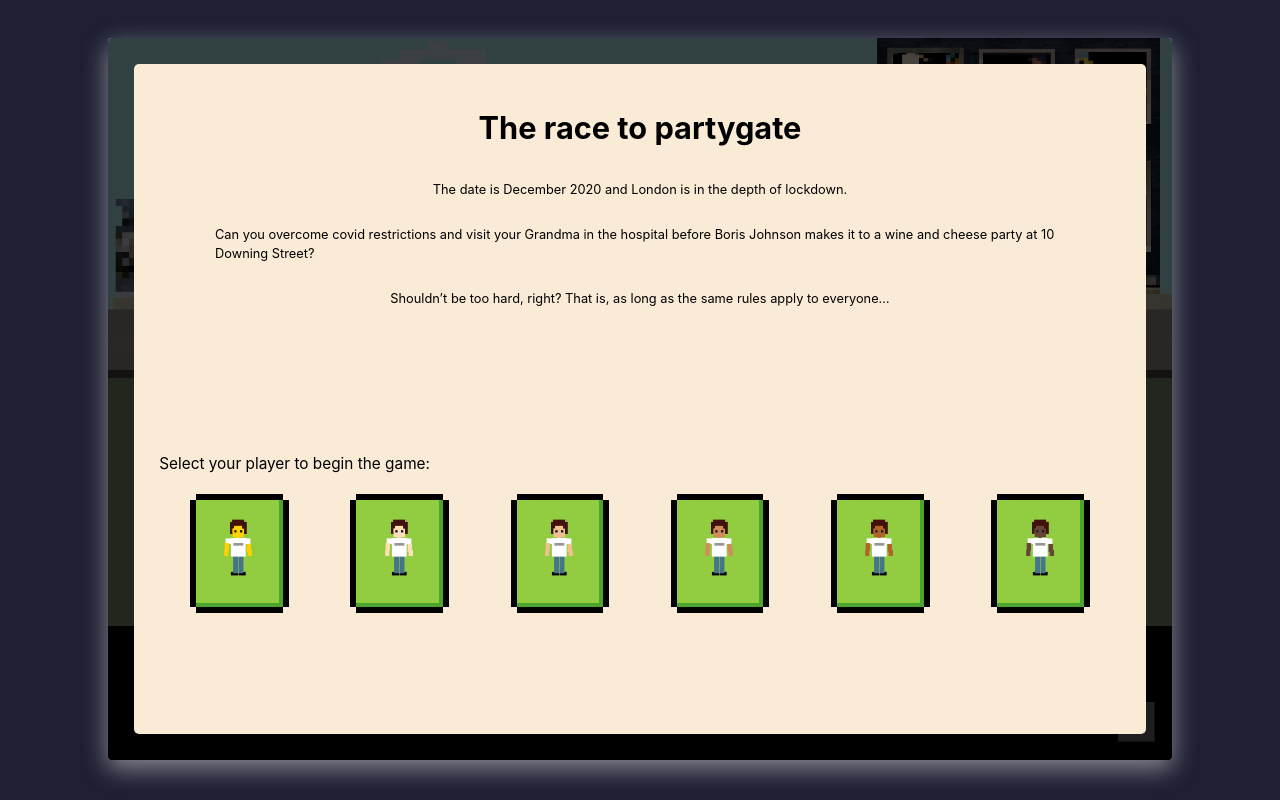
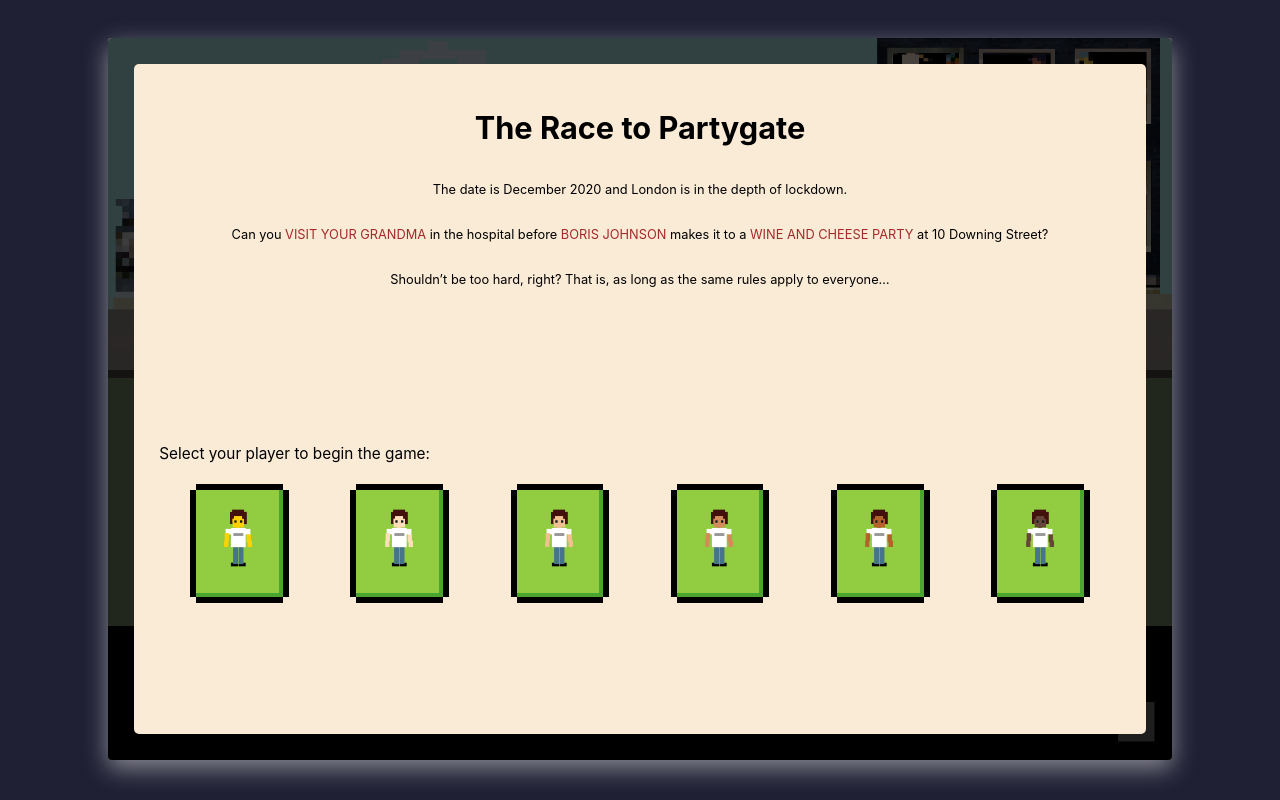
Before and after one commit to adamdavidcole/you-say-tory-we-say-party, a website built with Parcel: page src/index.html in a window 1280 px wide. Both pictures are taken after a click on the link "Begin". Shown: the part 2-802 px from the top of the page. Built offline with nearby package versions, Linux system fonts and the light colour scheme.

Commit message:
highlight works in intro

```diff
--- a/src/index.html
+++ b/src/index.html
@@ -137,13 +137,15 @@
         <div id="game-overlay-wrapper" class="hidden">
           <!-- GAME INTRO OVERLAY -->
           <div class="game-overlay hidden" id="game-intro-screen">
-            <h1>The race to partygate</h1>
+            <h1>The Race to Partygate</h1>
             <div class="game-overlay-content hidden" id="game-overlay-content-multi">
               <p>The date is December 2020 and London is in the depth of lockdown.</p>
 
               <p>
-                Can the commoner overcome covid restrictions and visit your Grandma in the hospital
-                before Boris Johnson makes it to a wine and cheese party at 10 Downing Street?
+                Can the commoner overcome covid restrictions and
+                <span class="highlight">visit your Grandma</span> in the hospital before
+                <span class="highlight">Boris Johnson</span> makes it to a
+                <span class="highlight">wine and cheese party</span> at 10 Downing Street?
               </p>
 
               <p>
@@ -168,8 +170,10 @@
               <p>The date is December 2020 and London is in the depth of lockdown.</p>
 
               <p>
-                Can you overcome covid restrictions and visit your Grandma in the hospital before
-                Boris Johnson makes it to a wine and cheese party at 10 Downing Street?
+                Can you
+                <span class="highlight">visit your Grandma</span> in the hospital before
+                <span class="highlight">Boris Johnson</span> makes it to a
+                <span class="highlight">wine and cheese party</span> at 10 Downing Street?
               </p>
 
               <p>
@@ -238,16 +242,13 @@
           <div class="game-overlay hidden" id="about-us-screen">
             <h1>About Us</h1>
 
-            <p>
-              We are a group of masters students in Creative Computing Institute at the University
-              of Arts London.
-            </p>
+            <p>We are a group of masters students at the Creative Computing Institute, UAL.</p>
             <p>This game was developed by:</p>
             <ul>
               <li>
                 <a href="https://www.instagram.com/adamcole.studio/" target="_blank">Adam Cole</a>
               </li>
-              <li>Yuwei Chen</li>
+              <li><a href="https://www.yuwei-chen.com/" target="_blank">Yuwei Chen</a></li>
               <li>James GM</li>
               <li>Ryan Padgett</li>
               <li>Anthony Garnett</li>
--- a/src/style.css
+++ b/src/style.css
@@ -117,6 +117,11 @@
 p,
 div {
   font-size: min(1.2vw, 2.4vh); /* 16px */
+}
+
+.highlight {
+  text-transform: uppercase;
+  color: brown;
 }
 
 .select-player-count {
```
